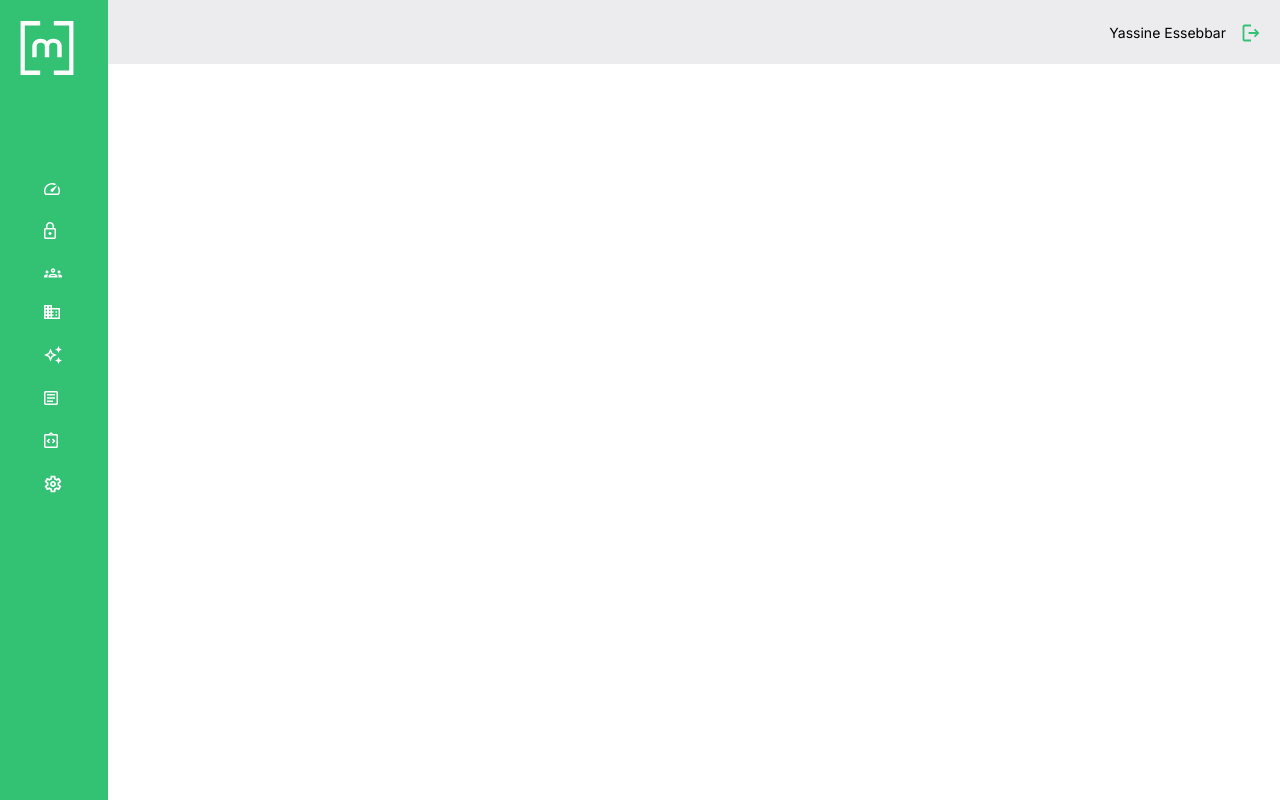
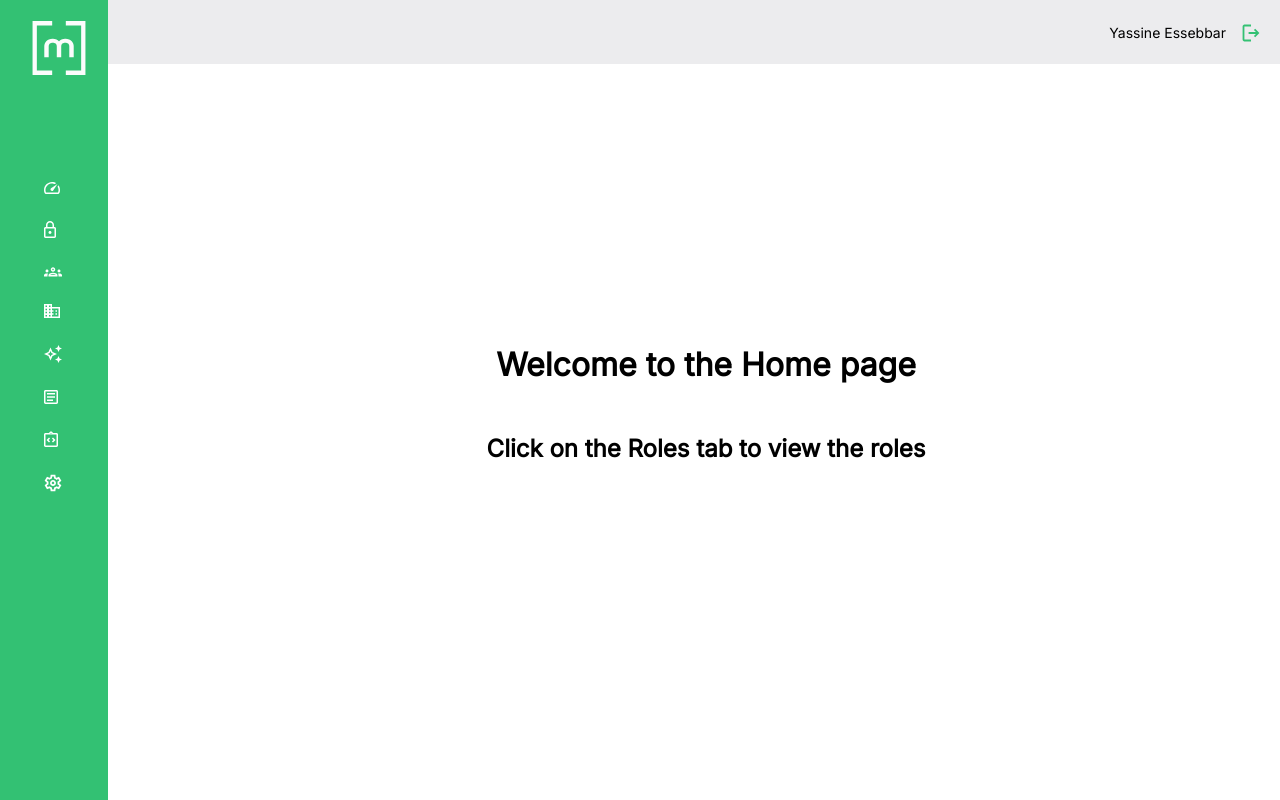
Before and after one commit to Yassinesbr/manna-project, a React (Vite) app: page / in a window 1280 px wide. Before the commit this address had no page. Built offline with nearby package versions, Linux system fonts and the light colour scheme.

Commit message:
feat: add Home page and update routing; fix Sidebar position and logo link

```diff
--- a/src/App.jsx
+++ b/src/App.jsx
@@ -5,12 +5,14 @@ import Page2 from "./pages/Page2";
 import Page3 from "./pages/Page3";
 import Roles from "./pages/Roles";
 import AddRole from "./pages/AddRole";
+import Home from "./pages/Home";
 
 function App() {
   return (
     <Router>
       <Layout>
         <Routes>
+          <Route path="/" element={<Home />} />
           <Route path="/roles" element={<Roles />} />
           <Route path="/roles/add-role" element={<AddRole />} />
           <Route path="/roles/edit-role/:id" element={<AddRole />} />
--- a/src/components/Sidebar/Sidebar.css
+++ b/src/components/Sidebar/Sidebar.css
@@ -10,7 +10,7 @@ aside {
   padding-left: 20px;
   height: 100vh;
   background: var(--primary-color);
-  position: absolute;
+  position: fixed;
   left: 0;
   top: 0;
 }
--- a/src/components/Sidebar/index.jsx
+++ b/src/components/Sidebar/index.jsx
@@ -27,9 +27,9 @@ const Sidebar = () => {
 
   return (
     <aside className="sidebar">
-      <div className="sidebar__logo">
+      <Link to="/" className="sidebar__logo">
         <img src={mannaLogo} alt="logo" />
-      </div>
+      </Link>
       <div className="sidebar__menu">
         {menuItems.map((item, index) => {
           const isItemActive = location.pathname.startsWith(item.path);
--- /dev/null
+++ b/src/pages/Home/Home.css
@@ -0,0 +1,8 @@
+.home {
+  display: flex;
+  flex-direction: column;
+  align-items: center;
+  justify-content: center;
+  height: 80vh;
+  gap: 50px;
+}
--- /dev/null
+++ b/src/pages/Home/index.jsx
@@ -0,0 +1,12 @@
+import "./Home.css";
+
+const Home = () => {
+  return (
+    <div className="home">
+      <h1>Welcome to the Home page</h1>
+      <h2>Click on the Roles tab to view the roles</h2>
+    </div>
+  );
+};
+
+export default Home;
```
